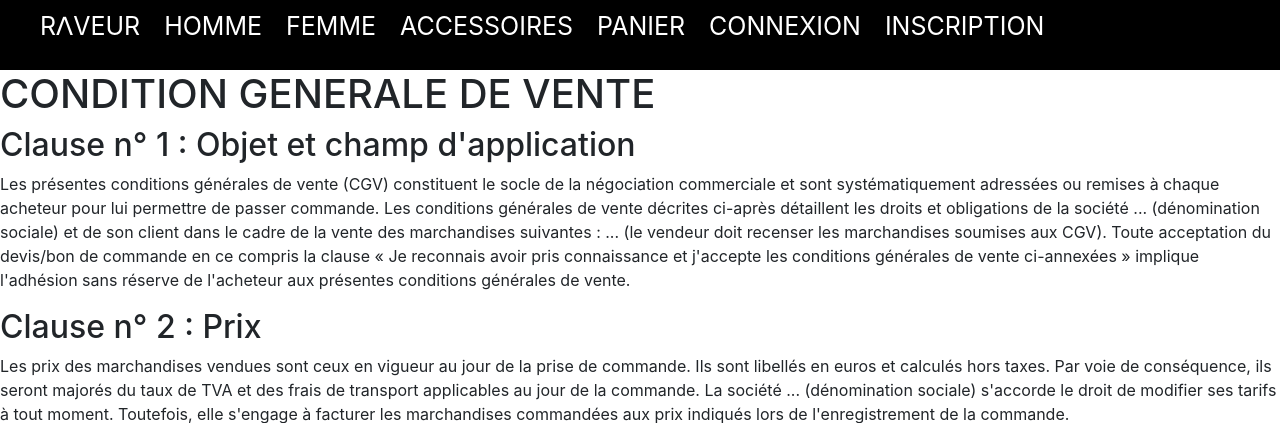
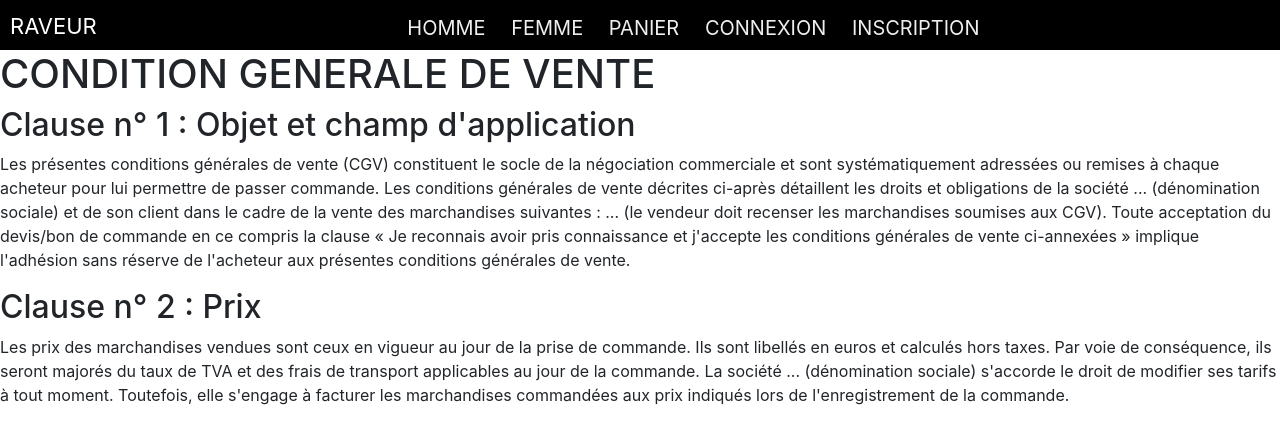
Before and after one commit to Johan667/Symfony_Raveur, a Symfony app: template templates/cnil/cgv.html.twig in a window 1280 px wide. Shown: the top 423 px of the page. Run offline with Twig, Linux system fonts and the light colour scheme; the template is opened without the code that fills it, so the values that code supplies are empty; some libraries are stand-ins or nearby versions.

Commit message:
navbar responsive ok

```diff
--- a/public/css/style.css
+++ b/public/css/style.css
@@ -12,45 +12,115 @@
 
 /* Navbar */
 
-.navbar {
-    display: flex;
-    background-color: black;
-
+.nav {
+  height: 50px;
+  width: 100%;
+  background-color: #000000;
+  position: relative;
 }
 
-.navbar ul {
-    display: flex;
-    align-items: center;
-    width: 90%;
-    padding: 0;
+.nav-title a{
+  text-decoration:none;
+  color: white;
+}
+.nav-title a:hover{
+  color: #0066ff;
 }
 
-.navbar ul li {
-    padding-left: 1.5em;
-    list-style: none;
-    margin: 0;
+.nav > .nav-header {
+  display: inline;
 }
 
-.navbar ul li a {
-    color: white;
-    text-decoration: none;
-    font-size: 25px;
+.nav > .nav-header > .nav-title {
+  display: inline-block;
+  font-size: 22px;
+  color: #fff;
+  padding: 10px 10px 10px 10px;
 }
 
-.navbar ul li a:hover {
-    border-bottom: 2px solid #0066ff ;
+.nav > .nav-btn {
+  display: none;
+}
+
+.nav > .nav-links {
+  display: inline;
+  float: right;
+  font-size: 20px;
+  margin:auto;
+}
+
+.nav > .nav-links > a {
+  display: inline-block;
+  padding: 13px 10px 13px 10px;
+  text-decoration: none;
+  color: #efefef;
+}
+
+.nav > .nav-links > a:hover {
+  background-color: rgb(42, 58, 132);
+}
+
+.nav > #nav-check {
+  display: none;
+}
+
+/* Responsive nav */
+
+@media (max-width:600px) {
+  .nav > .nav-btn {
+    display: inline-block;
+    position: absolute;
+    right: 0px;
+    top: 0px;
+  }
+  .nav > .nav-btn > label {
+    display: inline-block;
+    width: 50px;
+    height: 50px;
+    padding: 13px;
+  }
+  .nav > .nav-btn > label:hover,.nav  #nav-check:checked ~ .nav-btn > label {
+    background-color: rgba(0, 0, 0, 0.3);
+  }
+  .nav > .nav-btn > label > span {
+    display: block;
+    width: 25px;
+    height: 10px;
+    border-top: 2px solid #eee;
+  }
+  .nav > .nav-links {
+    position: absolute;
+    display: block;
+    width: 100%;
+    background-color: rgb(78, 68, 68);
+    height: 0px;
+    transition: all 0.3s ease-in;
+    overflow-y: hidden;
+    top: 50px;
+    left: 0px;
+  }
+  .nav > .nav-links > a {
+    display: block;
+    width: 100%;
+  }
+  .nav > #nav-check:not(:checked) ~ .nav-links {
+    height: 0px;
+  }
+  .nav > #nav-check:checked ~ .nav-links {
+    height: calc(100vh - 50px);
+    overflow-y: auto;
+  }
+}
+
+@media (max-width:600px) {
+  .contenant{
+    background-color: red;
+  }
+
 }
 
 /* CSS PAGE D'ACCUEIL */
 
-#imgaccueil{
-    width:1300px;
-    margin-bottom: 4rem;
-}
-.container-categories{
-    display: flex;
-    max-width: 1300px;
-}
 .contenant {
     position: relative;
     text-align: center;
@@ -58,12 +128,17 @@
     font-size: 3rem;
   }
 
-  .texte_centre {
+  .contenant .texte-centre {
     position: absolute;
     top: 50%;
     left: 50%;
     transform: translate(-50%, -50%);
+    text-decoration: none;
+    color:white;
   }
+.contenant .texte-centre:hover{
+  color:#f37021;
+}
 
 
 .example {
--- a/templates/base.html.twig
+++ b/templates/base.html.twig
@@ -20,44 +20,44 @@
 
 <body>
     <div id="wrapper">
+        <div class="nav">
+            <input type="checkbox" id="nav-check">
+            <div class="nav-header">
+                <div class="nav-title">
+                    <a href="{{path('app_home')}}">RAVEUR</a>
+                </div>
+            </div>
+            <div class="nav-btn">
+                <label for="nav-check">
+                    <span></span>
+                    <span></span>
+                    <span></span>
 
-            <nav class="navbar">
+                </label>
+            </div>
 
-                <ul>
-
-                        <li class="btnNav"><a href="{{path('app_home')}}">RꓥVEUR</a></li>
-                                <li class="btnNav"><a href="{{ path('produit_categorie', { 'id': 1 }) }}">HOMME</a></li>
-                                <li class="btnNav"><a href="{{ path('produit_categorie', { 'id': 2 }) }}">FEMME</a></li>
-                                {# <li class="btnNav"><a href="{{ path('produit_categorie', { 'id': 3 }) }}">NEON</a></li>
-                                <li class="btnNav"><a href="{{ path('produit_categorie', { 'id': 4 }) }}">BIJOUX</a>
-                                </li>
-                                <li class="btnNav"><a href="{{ path('produit_categorie', { 'id': 5 }) }}">CHAPEAU</a>
-                                </li>
-                                <li class="btnNav"><a href="{{ path('produit_categorie', { 'id': 6 }) }}">FESTIVAL</a>
-                                </li> #}
-                                <li class="btnNav"><a
-                                        href="{{ path('produit_categorie', { 'id': 7 }) }}">ACCESSOIRES</a></li>
-
-
-                        <li class="btnNav"><a href="{{ path('panier') }}">PANIER</a>
-                        </li>
-
+            <div class="nav-links">
+                <a href="{{ path('produit_categorie', { 'id': 1 }) }}">HOMME</a>
+                <a href="{{ path('produit_categorie', { 'id': 2 }) }}">FEMME</a>
+                {# <a href="{{ path('produit_categorie', { 'id': 3 }) }}">NEON</a>
+                <a href="{{ path('produit_categorie', { 'id': 4 }) }}">BIJOUX</a>
+                <a href="{{ path('produit_categorie', { 'id': 5 }) }}">CHAPEAU</a>
+                <a href="{{ path('produit_categorie', { 'id': 6 }) }}">FESTIVAL</a>
+                <a href="{{ path('produit_categorie', { 'id': 7 }) }}">ACCESSOIRES</a> #}
                 {# Si l'utilisateur existe on lui affiche "mon compte" et "se deconnecter" #}
                 {% if app.user%}
-                        <li class="btnNav"><a href="{{ path('app_user') }}"><i class="fa-solid fa-user"></i></a></li>
-                        <li class="btnNav"><a href="{{ path('app_logout') }}"><i class="fa-solid fa-power-off"></i></a>
-                        </li>
+                <a href="{{ path('app_user') }}"><i class="fa-solid fa-user"></i></a>
+                <a href="{{ path('app_logout') }}"><i class="fa-solid fa-power-off"></i></a>
                 {% endif %}
-                        <li class="btnNav"><a href="{{ path('app_login') }}">CONNEXION</a></li>
-                        <li class="btnNav"><a href="{{ path('inscription') }}">INSCRIPTION</a></li>
+                <a href="{{ path('panier') }}">PANIER</a>
+                <a href="{{ path('app_login') }}">CONNEXION</a></li>
+                <a href="{{ path('inscription') }}">INSCRIPTION</a></li>
                 {# Si le rôle est celui de l'Admin alors on lui affiche l'icone d'administration #}
                 {% if is_granted("ROLE_ADMIN") %}
                 <li class="btnNav"><a href="{{ path('admin') }}">ADMIN</a></li>
                 {% endif %}
-                </ul>
-
-        </nav>
-
+            </div>
+        </div>
 
         {% block body %}{% endblock %}
         <footer class="site-footer">
@@ -103,9 +103,11 @@
 
                     <div class="col-md-4 col-sm-6 col-xs-12">
                         <ul class="social-icons">
-                        <li><a class="facebook" href="https://www.facebook.fr"><i class="fa fa-facebook"></i></a></li>
+                            <li><a class="facebook" href="https://www.facebook.fr"><i class="fa fa-facebook"></i></a>
+                            </li>
                             <li><a class="twitter" href="https://www.twitter.fr"><i class="fa fa-twitter"></i></a></li>
-                        <li><a class="linkedin" href="https://www.likendin.fr"><i class="fa fa-linkedin"></i></a></li>
+                            <li><a class="linkedin" href="https://www.likendin.fr"><i class="fa fa-linkedin"></i></a>
+                            </li>
                         </ul>
                     </div>
                 </div>
--- a/templates/home/index.html.twig
+++ b/templates/home/index.html.twig
@@ -11,7 +11,7 @@ Raveur - Accueil
 		<video id="background-video" preload="auto" autoplay loop muted>
 			<source src="{{ asset('img/neon.mp4') }}" type="video/mp4">
 		</video>
-		<div class="texte_centre"><a href="{{ path('produit_categorie', { 'id': 3 }) }}">COLLECTION NEON</a></div>
+		<div class="texte-centre"><a href="{{ path('produit_categorie', { 'id': 3 }) }}">COLLECTION NEON</a></div>
 	</div>
 
 	<div class="searchbar">
```
Lines whose indentation alone changed are shown as unchanged.
